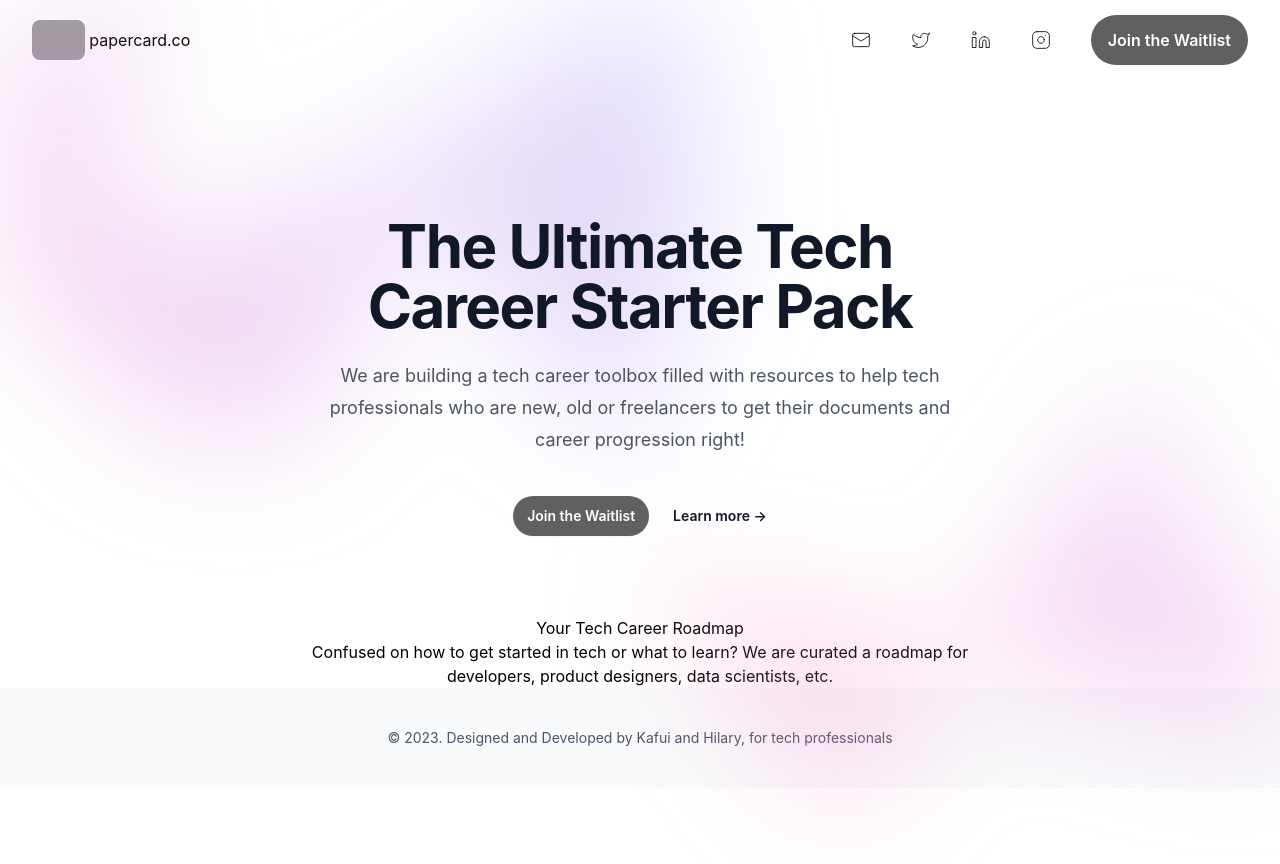
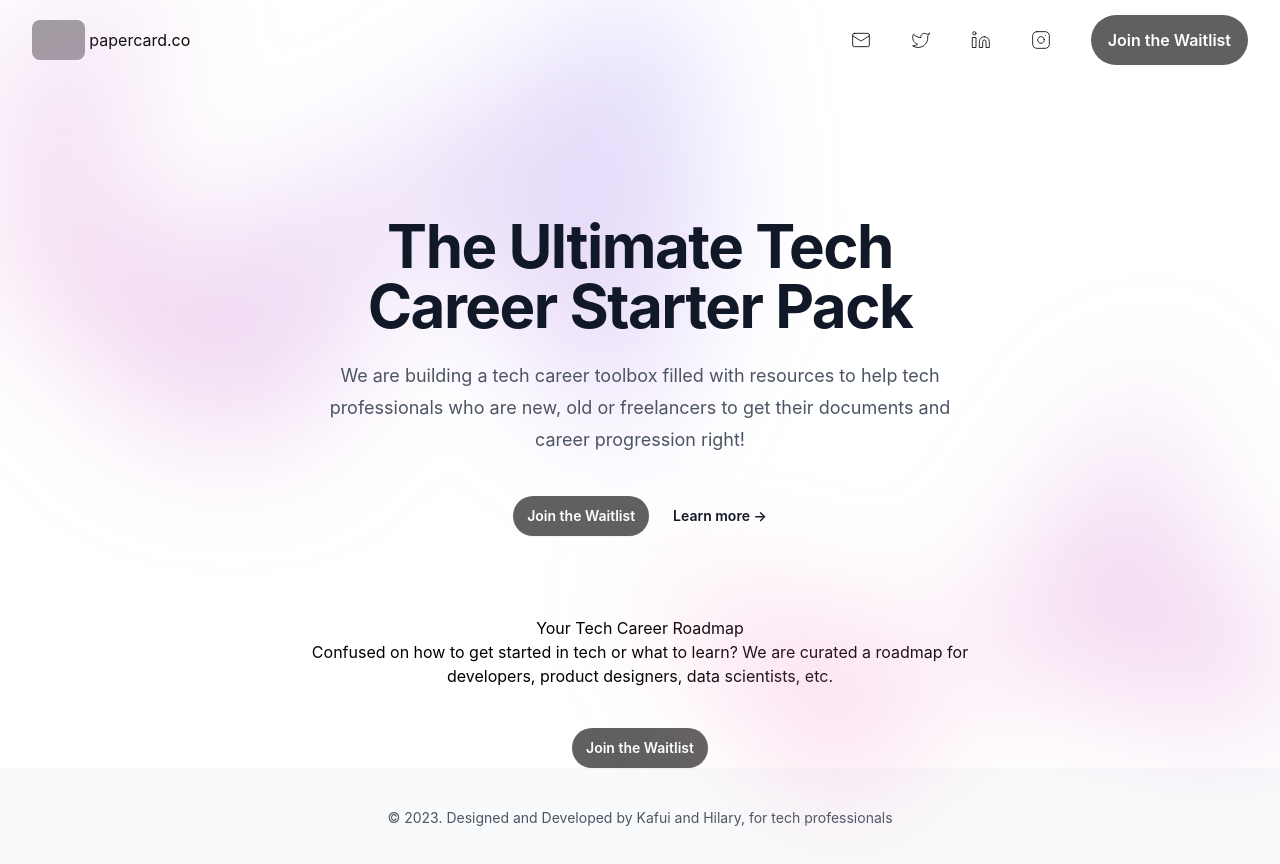
Before and after one commit to kafuikumah/papercard, a React (Create React App) app: page / in a window 1280 px wide. Shown: the top 864 px of the page. Before the commit the page ends 814 px from the top, so only its background shows below. Built offline with nearby package versions, Linux system fonts and the light colour scheme; grey boxes are pictures that could not be loaded.

Commit message:
Add button to card

```diff
--- a/src/components/Card.js
+++ b/src/components/Card.js
@@ -1,6 +1,7 @@
 function Card() {
   return (
     <div className="mx-auto max-w-2xl">
+      <div className="">
       <div className="text-center">
         <h1 className="text-3xl">Your Tech Career Roadmap</h1>
         <p>
@@ -8,8 +9,21 @@ function Card() {
           We are curated a roadmap for developers,
           product designers, data scientists, etc.
         </p>
+        <div className="mt-10 flex items-center justify-center gap-x-6">
+              <a
+                href="#"
+                className="rounded-full bg-[#606060] px-3.5 py-2.5 text-sm font-semibold text-white shadow-sm hover:bg-[#27272a] focus-visible:outline focus-visible:outline-2 focus-visible:outline-offset-2 focus-visible:outline-indigo-600"
+              >
+                Join the Waitlist
+              </a>
+        </div>
+        </div>
       </div>
+
+
     </div>
+
+
   )
 }
 
```
